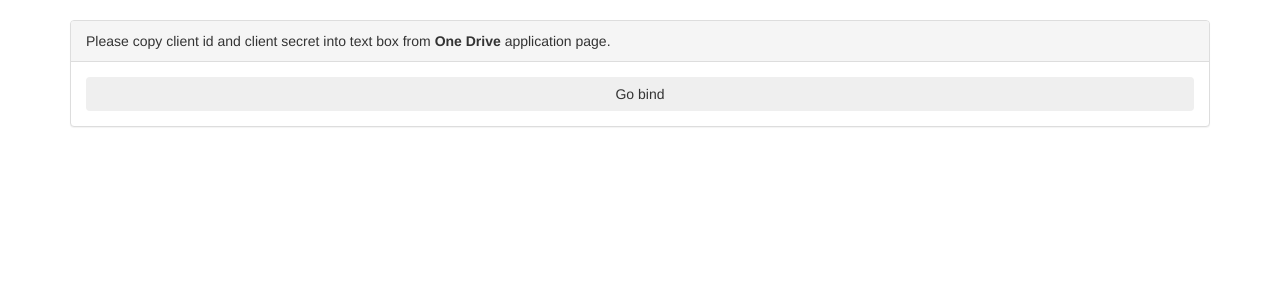
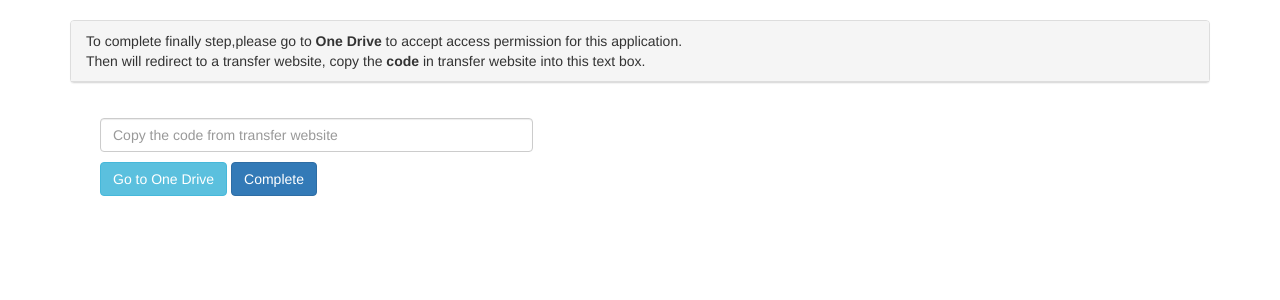
Before and after one commit to straightedge4life/erodrive, a Django app: template erodrive/backend/templates/install/2.html in a window 1280 px wide. Shown: the part 52-352 px from the top of the page. Run offline with Django 3.2, Linux system fonts and the light colour scheme; the template is opened without the code that fills it, so the values that code supplies are empty; some libraries are stand-ins or nearby versions.

Commit message:
installation step 2: split 2 part for local and online enviroment

```diff
--- a/erodrive/backend/templates/install/2.html
+++ b/erodrive/backend/templates/install/2.html
@@ -15,13 +15,27 @@
         </nav>
 
         <div class="panel panel-default">
-            <div class="panel-heading">Please copy client id and client secret into text box from <b>One Drive</b>
-                application page.
-            </div>
-            <div class="panel-body">
-                <button class="btn btn-block" onclick="window.location.href='{{ oauth_url }}'">Go bind</button>
+            <div class="panel-heading">To complete finally step,please go to <b>One Drive</b>
+                to accept access permission for this application. <br>
+                Then will redirect to a transfer website, copy the <b>code</b> in transfer website into this text box.
             </div>
         </div>
+
+        <div class="panel-body">
+                <form method="get" action="/admin/install" id="step_one_form">
+                    <div class="form-group col-lg-5">
+                        <input type="text" class="form-control" name="code" id="code" placeholder="Copy the code from transfer website" required>
+                        <div class="h4"></div>
+                        <a class="btn btn-default btn-info" href="{{ oauth_url }}" target="_blank">Go to One Drive</a>
+                        <button class="btn btn-default btn-primary">Complete</button>
+                    </div>
+
+                </form>
+            </div>
+
+
+
+    </div>
 
 
     </div>
```
Also changed, not shown: erodrive/backend/templates/install/2-local.html (added, +32 -0 lines), erodrive/backend/views.py (+7 -3 lines).
